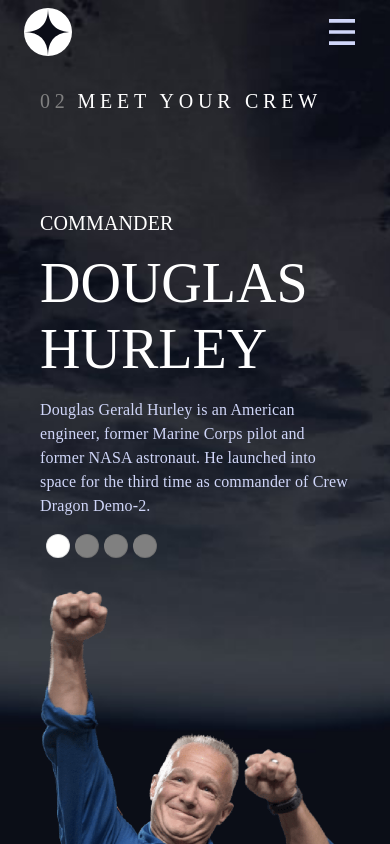
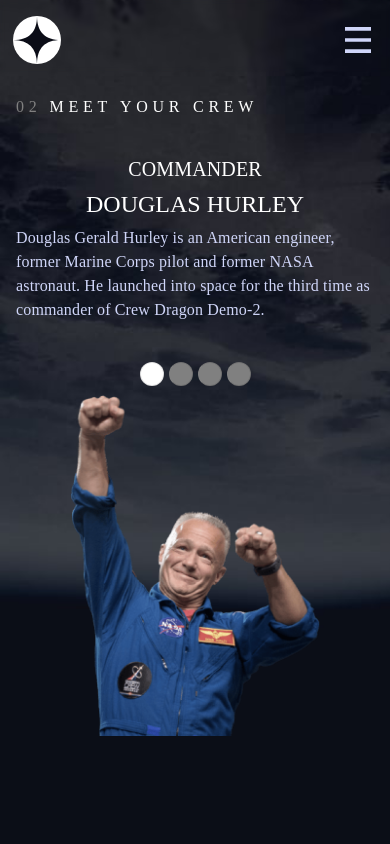
Before and after one commit to nikakarumidze/Space_Tourism, a React (Create React App) app: page /crew in a window 390 px wide. Built offline with nearby package versions, Linux system fonts and the light colour scheme.

Commit message:
responsive pages for main, crew and destination pages

```diff
--- a/src/App.js
+++ b/src/App.js
@@ -18,7 +18,6 @@
     main: {
       minHeight: '100%',
       backgroundRepeat: 'no-repeat',
-      backgroundPosition: 'center',
       backgroundSize: 'cover',
     },
   };
@@ -29,13 +28,13 @@
         sx={{
           backgroundImage: {
             xs: `url(${images[location].xs})`,
-            md: `url(${images[location].md})`,
-            lg: `url(${images[location].lg})`,
+            sm: `url(${images[location].md})`,
+            md: `url(${images[location].lg})`,
           },
         }}
       >
         <Header />
-        <Box sx={{ mx: 5 }}>
+        <Box sx={{ mx: { xs: 2, md: 3, lg: 4 } }}>
           <Routes>
             <Route index element={<Main />} />
             <Route path='/destination' element={<Destination />} />
--- a/src/DefaultTheme.js
+++ b/src/DefaultTheme.js
@@ -11,7 +11,7 @@
     h1: {
       fontFamily: 'Bellefair Regular',
       fontSize: '80px',
-      ['@media (min-width:600px)'] : {fontSize: '150px'}
+      ['@media (min-width:600px)']: { fontSize: '150px' },
     },
     h2: {
       fontFamily: 'Bellefair Regular',
@@ -19,17 +19,20 @@
     },
     h3: {
       fontFamily: 'Bellefair Regular',
-      fontSize: '56px',
+      fontSize: '24px',
+      ['@media (min-width:600px) and (max-width:900px)']: { fontSize: '40px' },
+      ['@media (min-width:900px)']: { fontSize: '56px' },
     },
     h4: {
       fontFamily: 'Bellefair Regular',
       fontSize: '20px',
-      ['@media (min-width:600px)'] : {fontSize: '32px'}
+      ['@media (min-width:600px)']: { fontSize: '32px' },
     },
     h5: {
       fontFamily: 'Barlow Condensed Regular',
-      fontSize: '20px',
-      ['@media (min-width:600px)'] : {fontSize: '28px'},
+      fontSize: '16px',
+      ['@media (min-width:600px) and (max-width:900px)']: { fontSize: '20px' },
+      ['@media (min-width:900px)']: { fontSize: '28px' },
       letterSpacing: '4.75px',
     },
     subtitle1: {
@@ -43,13 +46,14 @@
     },
     caption: {
       fontFamily: 'Barlow Condensed Regular',
-      fontSize: '16px',
+      fontSize: '14px',
+      ['@media (min-width:900px)']: { fontSize: '16px' },
       letterSpacing: '2.7px',
     },
     body1: {
       fontFamily: 'Barlow',
       fontSize: '16px',
-      ['@media (min-width:600px)'] : {fontSize: '18px'}
+      ['@media (min-width:600px)']: { fontSize: '18px' },
     },
   },
 });
--- a/src/components/Header.jsx
+++ b/src/components/Header.jsx
@@ -41,6 +41,7 @@
         sx={{
           boxSizing: 'border-box',
           height: 60,
+          p: { xs: 1, md: 2 },
           '&.Mui-selected': {
             color: 'white',
             borderBottom: 'solid white 1.5px',
@@ -113,8 +114,16 @@
   );
 
   return (
-    <AppBar position='static' sx={{ mb: 3, background: 'none', boxShadow: 0 }}>
-      <Toolbar variant='regular' sx={{ justifyContent: 'space-between' }}>
+    <AppBar position='sticky' sx={{ mb: 3, background: 'none', boxShadow: 0 , backdropFilter: 'blur(2px)',}}>
+      <Toolbar
+        variant='regular'
+        sx={{
+          justifyContent: 'space-between',
+          pl: '5px !important',
+          pr: '0px !important',
+          pt: 1,
+        }}
+      >
         <Link to='/'>
           <CardMedia image={logo} sx={{ width: 48, height: 48, margin: 1 }} />
         </Link>
--- a/src/pages/Crew/MemberInfo.jsx
+++ b/src/pages/Crew/MemberInfo.jsx
@@ -1,47 +1,76 @@
-import { CardMedia, Grid, Stack, Typography } from '@mui/material';
+import { CardMedia, Divider, Grid, Stack, Typography } from '@mui/material';
 import NavButton from './NavButton';
 
 const MemberInfo = (props) => {
   return (
-    <Grid
-      container
-      spacing={4}
-      justifyContent='space-between'
-      sx={{width: 'auto' }}
-    >
-      <Grid item md={12} lg={5}>
-        <Stack direction='row' spacing={1} sx={{ mb: 12 }}>
-          <Typography component='span' variant='h5' sx={{ color: 'grey'}}>
+    <>
+      <Stack direction='row' spacing={1}>
+        <Typography component='span' variant='h5' sx={{ color: 'grey' }}>
           02
         </Typography>
         <Typography component='h2' variant='h5' sx={{ color: 'white' }}>
           MEET YOUR CREW
         </Typography>
       </Stack>
-        <Stack spacing={2}>
-          <Typography variant='h4'>{props.position.toUpperCase()}</Typography>
-          <Typography variant='h3' sx={{ color: 'white' }}>
+      <Grid
+        container
+        alignItems='start'
+        justifyContent='space-around'
+        direction={{ xs: 'column !important', sm:'column-reverse !important',md: 'row !important' }}
+        sx={{ width: 'auto' }}
+      >
+        <Grid
+          container
+          item
+          xs={12}
+          md={6}
+          sx={{ mt: { xs: 0, md: 10 } }}
+          alignItems='center'
+          justifyContent={{xs:'center',md:'start'}}
+          direction={{xs:'row', sm: 'column-reverse', md:'row'}}
+        >
+          <Grid
+            container
+            item
+            alignItems={{ xs: 'center', md: 'start' }}
+            direction='column'
+            sx={{mb:5}}
+          >
+            <Typography variant='h4' sx={{ mt: 5 }}>
+              {props.position.toUpperCase()}
+            </Typography>
+            <Typography variant='h3' sx={{ color: 'white', my: 1 }}>
               {props.name.toUpperCase()}
             </Typography>
             <Typography variant='body1' sx={{ color: 'secondary.main' }}>
               {props.description}
             </Typography>
+          </Grid>
           <NavButton />
-        </Stack>
         </Grid>
-      <Grid item md={12} lg={5} justifyContent='center'>
+        <Divider />
+        <Grid
+          container
+          item
+          xs={12}
+          md={6}
+          justifyContent='center'
+          sx={{ mt: { xs: 1, md: 0 }, mb: {xs:0,sm:2,md:0} }}
+        >
           <CardMedia
             component='img'
             image={props.image}
             alt='Place for content image'
             sx={{
+              width: '70%',
               objectFit: 'contain',
-            overFlow: 'hidden'
+              overFlow: 'hidden',
             }}
           />
         </Grid>
       </Grid>
-  )
-}
+    </>
+  );
+};
 
-export default MemberInfo
+export default MemberInfo;
--- a/src/pages/Main.jsx
+++ b/src/pages/Main.jsx
@@ -34,6 +34,7 @@
             sx={{
               width: 274,
               height: 274,
+              mb:2,
               background: 'white',
               borderRadius: '50%',
               display: 'flex',
--- a/src/pages/Technology/ContentPlace.jsx
+++ b/src/pages/Technology/ContentPlace.jsx
@@ -19,7 +19,14 @@
         <Grid container item xs={12} md={2}>
           <NavigationBar />
         </Grid>
-        <Grid container item xs={12} md={9} direction='column' sx={{m:1}}>
+        <Grid
+          container
+          item
+          xs={12}
+          md={9}
+          direction='column'
+          sx={{ m: 1, alignItems: { xs: 'center', md: 'start' } }}
+        >
           <Typography variant='caption' sx={{ color: 'secondary.main' }}>
             THE TERMINOLOGY ...
           </Typography>
```
Lines whose indentation alone changed are shown as unchanged.
